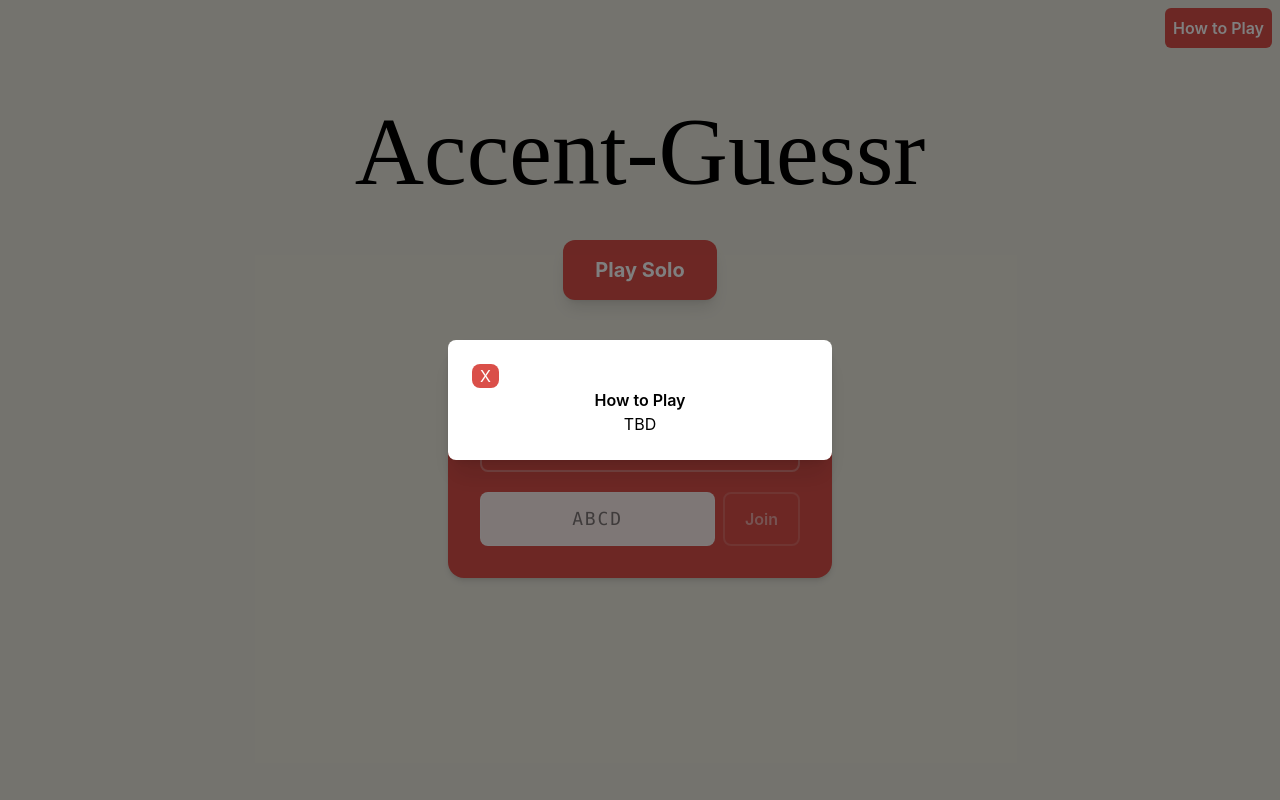
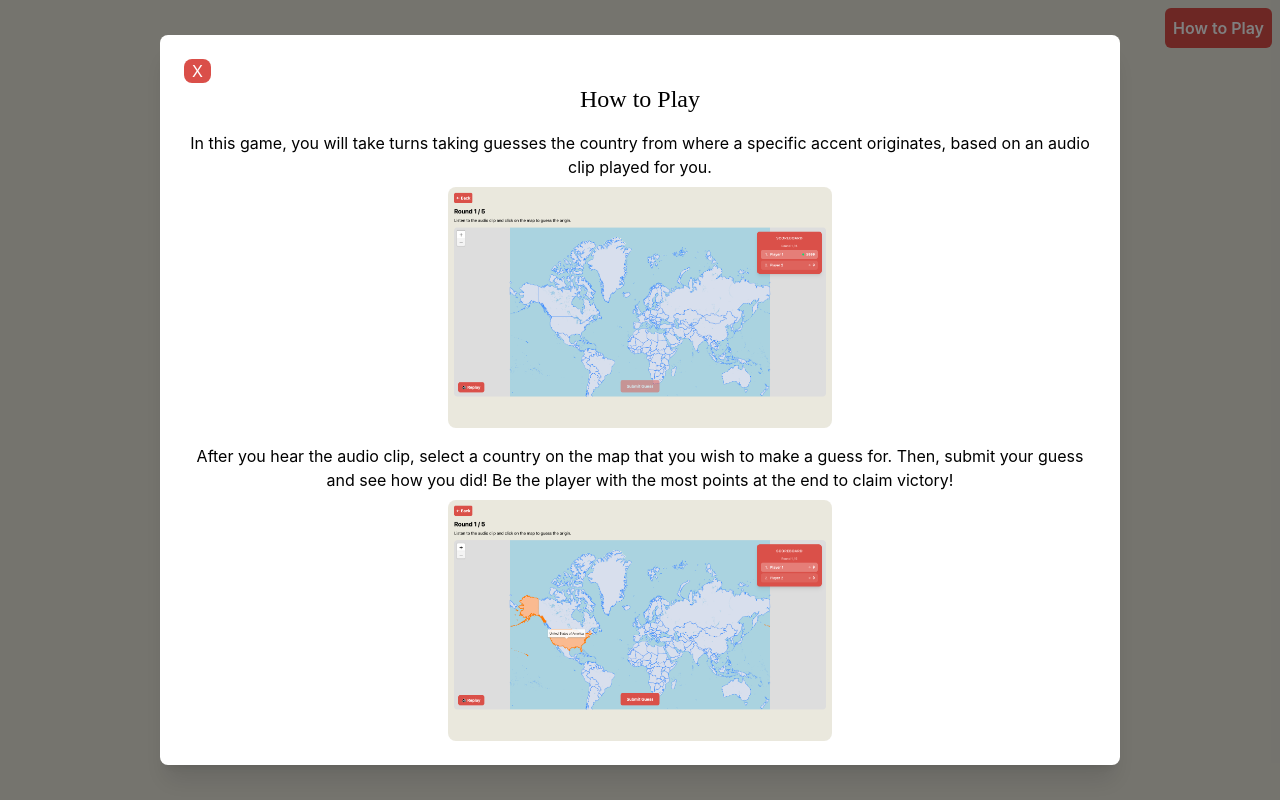
Before and after one commit to Carson274/Accent-Guessr, a React (Vite) app in the folder client/: page / in a window 1280 px wide. Both pictures are taken after a click on the button "How to Play". Built offline with nearby package versions, Linux system fonts and the light colour scheme; no server answers; a web font is replaced by a local one.

Commit message:
update how to play

```diff
--- a/client/src/components/HowToPlay.tsx
+++ b/client/src/components/HowToPlay.tsx
@@ -1,4 +1,6 @@
 import { useState } from "react"
+import HowTo1 from "../images/HowTo1.png"
+import HowTo2 from "../images/HowTo2.png"
 
 export function HowToPlay({ className }: { className: string }) {
     const [open, setOpen] = useState(false);
@@ -15,7 +17,7 @@ export function HowToPlay({ className }: { className: string }) {
 
             {open && (
                 <div className="fixed inset-0 bg-black/50 flex items-center justify-center z-50">
-                    <div className="bg-white rounded-lg p-6 w-96 shadow-xl">
+                    <div className="bg-white w-3/4 rounded-lg p-6 shadow-xl">
                         <button
                             className="justify-self-end text-white pl-2 pr-2 rounded-lg transition duration-300 ease-in-out transform hover:scale-105"
                             style={{ backgroundColor: "#DA4F49" }}
@@ -23,8 +25,13 @@ export function HowToPlay({ className }: { className: string }) {
                         >
                             X
                         </button>
-                        <h2 className="text-center font-semibold text-black">How to Play</h2>
-                        <p className="text-center text-black">TBD</p>
+                        <div className="flex flex-col items-center">
+                            <h2 className="text-center font-semibold text-2xl logo">How to Play</h2>
+                            <p className="pt-4 text-center">In this game, you will take turns taking guesses the country from where a specific accent originates, based on an audio clip played for you.</p>
+                            <img className="max-w-sm max-h-sm mt-2 rounded-lg border-transparent" src={HowTo1}/>
+                            <p className="pt-4 text-center">After you hear the audio clip, select a country on the map that you wish to make a guess for. Then, submit your guess and see how you did! Be the player with the most points at the end to claim victory!</p>
+                            <img className="max-w-sm max-h-sm mt-2 rounded-lg border-transparent" src={HowTo2}></img>
+                        </div>
                     </div>
                 </div>
             )}
```
Also changed, not shown: client/src/images/HowTo1.png (added), client/src/images/HowTo2.png (added).
